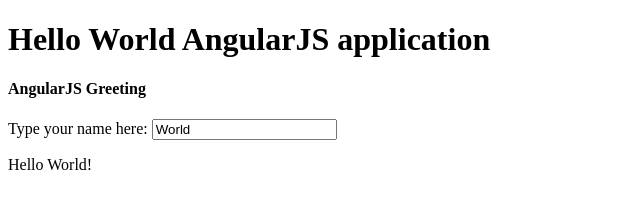
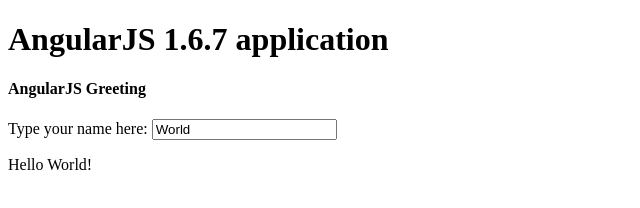
Before and after one commit to vishipayyallore/LearningAngularJS1.6.7, a website: page SecondSample/index.html in a window 1280 px wide. Shown: the whole page, without its empty margins (0-640 px from the left). Drawn offline with nearby package versions, Linux system fonts and the light colour scheme.

Commit message:
Changed the H1 tag

```diff
--- a/SecondSample/index.html
+++ b/SecondSample/index.html
@@ -7,7 +7,7 @@
 </head>
 
 <body ng-app='app'>
-  <h1>Hello World AngularJS application</h1>
+  <h1>AngularJS 1.6.7 application</h1>
   <section ng-controller="HelloController">
     <h4>AngularJS Greeting</h4>
     <label for="name">Type your name here:</label>
```
